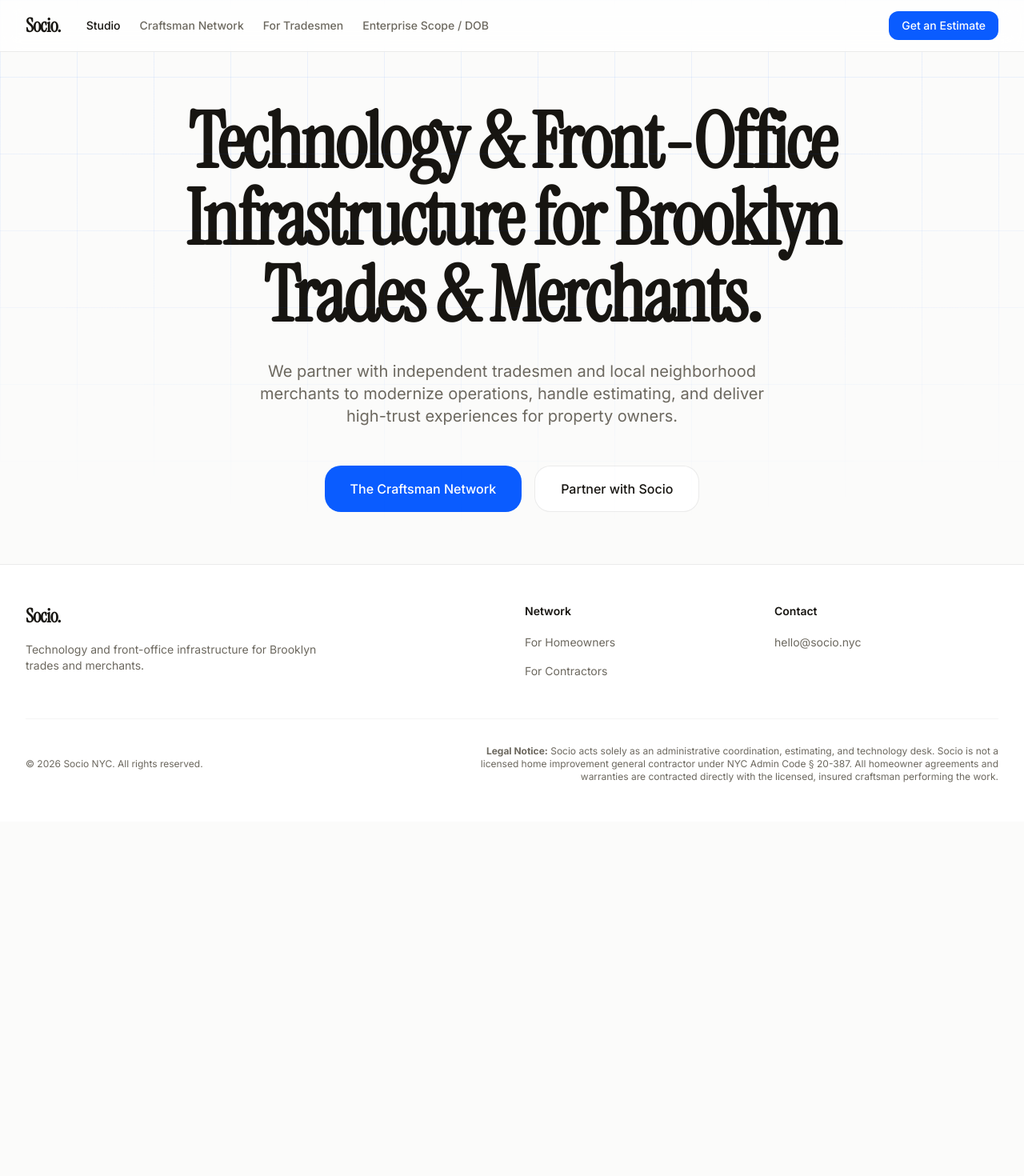
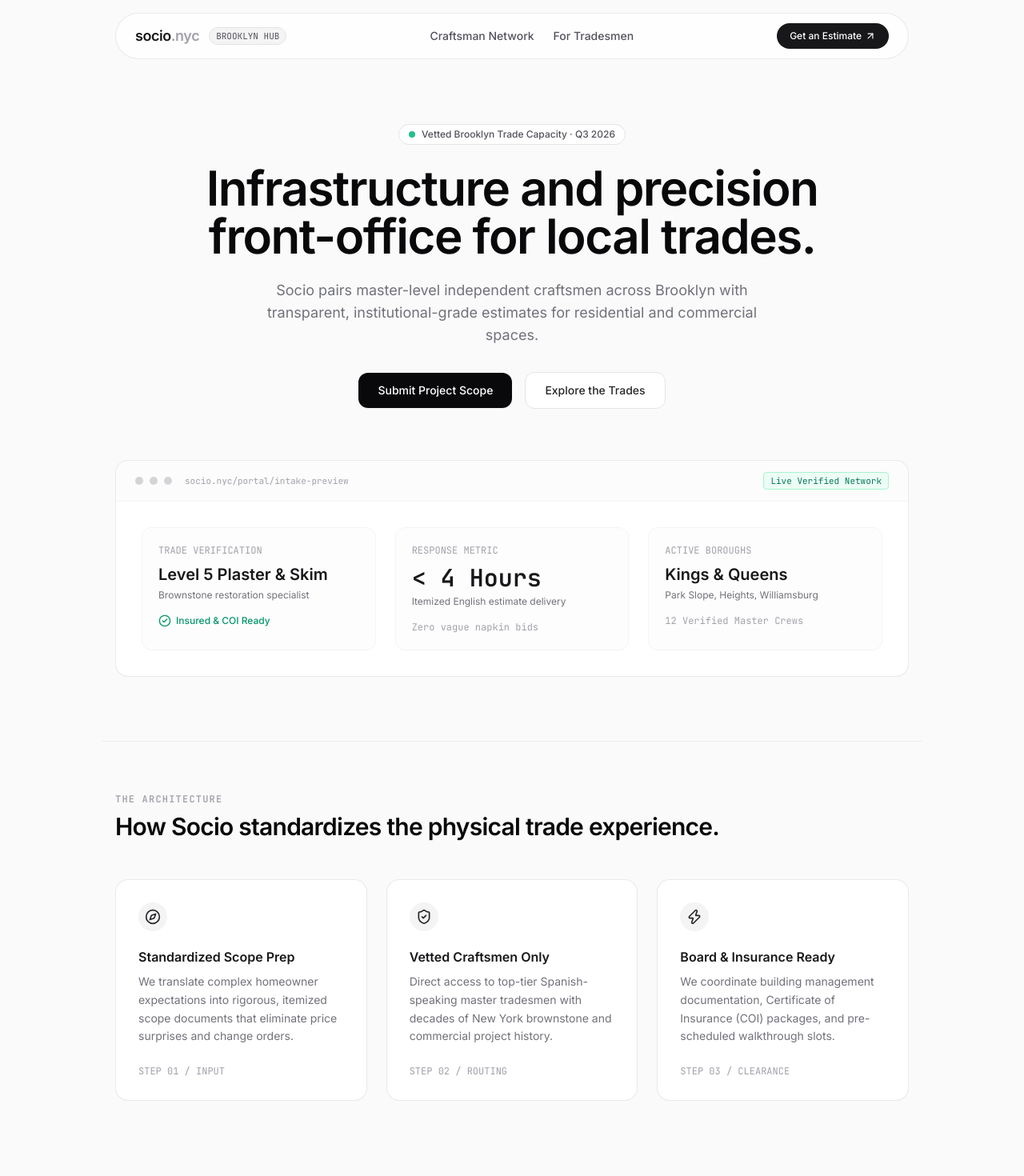
Before and after one commit to NickAiNYC/Socio, a Next.js app: page / in a window 1280 px wide. Shown: the top 1470 px of the page at 80% size. Before the commit the page ends 1027 px from the top, so only its background shows below. Built offline with nearby package versions, Linux system fonts and the light colour scheme.

Commit message:
feat: implement Makro bento UI system on homepage and global layout

```diff
--- a/app/(marketing)/page.tsx
+++ b/app/(marketing)/page.tsx
@@ -1,29 +1,137 @@
 import Link from "next/link";
+import { ShieldCheck, Zap, Compass, CheckCircle2 } from "lucide-react";
 
-export default function MarketingPage() {
+export default function HomePage() {
   return (
-    <div className="flex flex-col items-center justify-center min-h-[80vh] px-4 text-center">
-      <h1 className="font-display text-5xl md:text-7xl lg:text-8xl font-semibold tracking-tight text-ink max-w-4xl mx-auto leading-tight">
-        Technology &amp; Front-Office Infrastructure for Brooklyn Trades &amp; Merchants.
+    <div className="w-full">
+      {/* HERO SECTION */}
+      <section className="pt-24 pb-16 px-4 max-w-4xl mx-auto text-center">
+        <div className="inline-flex items-center gap-2 px-3 py-1 rounded-full border border-zinc-200 bg-white text-xs text-zinc-600 font-medium mb-6 shadow-2xs">
+          <span className="w-2 h-2 rounded-full bg-emerald-500 animate-pulse" />
+          Vetted Brooklyn Trade Capacity · Q3 2026
+        </div>
+
+        <h1 className="text-4xl sm:text-6xl font-semibold tracking-tight text-zinc-950 max-w-3xl mx-auto leading-[1.12]">
+          Infrastructure and precision front-office for local trades.
         </h1>
-      <p className="mt-8 max-w-2xl text-lg md:text-xl text-ink-soft font-sans mx-auto">
-        We partner with independent tradesmen and local neighborhood merchants to modernize operations, handle estimating, and deliver high-trust experiences for property owners.
+
+        <p className="mt-6 text-base sm:text-lg text-zinc-500 max-w-2xl mx-auto leading-relaxed">
+          Socio pairs master-level independent craftsmen across Brooklyn with transparent, institutional-grade estimates for residential and commercial spaces.
         </p>
 
-      <div className="mt-12 flex flex-col sm:flex-row gap-4">
+        <div className="mt-8 flex flex-wrap items-center justify-center gap-4">
+          <Link
+            href="/craft/estimate"
+            className="px-6 py-3 rounded-xl bg-zinc-950 text-white font-medium text-sm hover:bg-zinc-800 shadow-sm transition-all"
+          >
+            Submit Project Scope
+          </Link>
           <Link
             href="/craft"
-          className="inline-flex items-center justify-center px-8 py-4 text-base font-medium text-white bg-accent text-accent-ink rounded-lg hover:opacity-90 transition-colors"
+            className="px-6 py-3 rounded-xl bg-white border border-zinc-200 text-zinc-800 font-medium text-sm hover:bg-zinc-50 transition-colors"
           >
-          The Craftsman Network
-        </Link>
-        <Link
-          href="/contractors/join"
-          className="inline-flex items-center justify-center px-8 py-4 text-base font-medium text-ink bg-surface border border-hairline rounded-lg hover:bg-canvas transition-colors"
-        >
-          Partner with Socio
+            Explore the Trades
           </Link>
         </div>
+      </section>
+
+      {/* MOCK UI INTERFACE / PREVIEW CARD */}
+      <section className="max-w-5xl mx-auto px-4 pb-20">
+        <div className="bg-white border border-zinc-200/80 rounded-2xl shadow-xs overflow-hidden">
+          {/* Mock Browser Header */}
+          <div className="px-6 py-3.5 border-b border-zinc-100 bg-zinc-50/50 flex items-center justify-between text-xs text-zinc-500">
+            <div className="flex items-center gap-2">
+              <span className="w-2.5 h-2.5 rounded-full bg-zinc-300" />
+              <span className="w-2.5 h-2.5 rounded-full bg-zinc-300" />
+              <span className="w-2.5 h-2.5 rounded-full bg-zinc-300" />
+              <span className="ml-2 font-mono text-[11px] text-zinc-400">socio.nyc/portal/intake-preview</span>
+            </div>
+            <span className="font-mono text-[11px] bg-emerald-50 text-emerald-700 px-2 py-0.5 rounded border border-emerald-200">
+              Live Verified Network
+            </span>
+          </div>
+
+          {/* Mock Grid Inside Frame */}
+          <div className="p-8 grid grid-cols-1 md:grid-cols-3 gap-6">
+            <div className="p-5 rounded-xl border border-zinc-100 bg-zinc-50/40">
+              <p className="text-xs font-mono uppercase text-zinc-400">Trade Verification</p>
+              <p className="mt-2 text-xl font-semibold text-zinc-900">Level 5 Plaster & Skim</p>
+              <p className="text-xs text-zinc-500 mt-1">Brownstone restoration specialist</p>
+              <div className="mt-4 flex items-center gap-1.5 text-xs text-emerald-600 font-medium">
+                <CheckCircle2 className="w-4 h-4" /> Insured & COI Ready
+              </div>
+            </div>
+
+            <div className="p-5 rounded-xl border border-zinc-100 bg-zinc-50/40">
+              <p className="text-xs font-mono uppercase text-zinc-400">Response Metric</p>
+              <p className="mt-2 text-3xl font-semibold text-zinc-900 font-mono">&lt; 4 Hours</p>
+              <p className="text-xs text-zinc-500 mt-1">Itemized English estimate delivery</p>
+              <div className="mt-4 text-xs font-mono text-zinc-400">Zero vague napkin bids</div>
+            </div>
+
+            <div className="p-5 rounded-xl border border-zinc-100 bg-zinc-50/40">
+              <p className="text-xs font-mono uppercase text-zinc-400">Active Boroughs</p>
+              <p className="mt-2 text-xl font-semibold text-zinc-900">Kings & Queens</p>
+              <p className="text-xs text-zinc-500 mt-1">Park Slope, Heights, Williamsburg</p>
+              <div className="mt-4 text-xs font-mono text-zinc-400">12 Verified Master Crews</div>
+            </div>
+          </div>
+        </div>
+      </section>
+
+      {/* THE BENTO SECTION */}
+      <section className="max-w-5xl mx-auto px-4 py-16 border-t border-zinc-200/60">
+        <div className="mb-12">
+          <p className="text-xs font-semibold uppercase tracking-widest text-zinc-400 font-mono">The Architecture</p>
+          <h2 className="text-2xl sm:text-3xl font-semibold text-zinc-950 mt-2 tracking-tight">
+            How Socio standardizes the physical trade experience.
+          </h2>
+        </div>
+
+        <div className="grid grid-cols-1 md:grid-cols-3 gap-6">
+          {/* Bento Item 1 */}
+          <div className="bg-white border border-zinc-200/80 rounded-2xl p-7 flex flex-col justify-between shadow-2xs hover:border-zinc-300 transition-colors">
+            <div>
+              <div className="w-9 h-9 rounded-lg bg-zinc-100 flex items-center justify-center text-zinc-800 mb-5">
+                <Compass className="w-5 h-5" />
+              </div>
+              <h3 className="font-semibold text-zinc-900 text-base">Standardized Scope Prep</h3>
+              <p className="mt-2 text-sm text-zinc-500 leading-relaxed">
+                We translate complex homeowner expectations into rigorous, itemized scope documents that eliminate price surprises and change orders.
+              </p>
+            </div>
+            <span className="mt-6 text-xs font-mono text-zinc-400 uppercase">Step 01 / Input</span>
+          </div>
+
+          {/* Bento Item 2 */}
+          <div className="bg-white border border-zinc-200/80 rounded-2xl p-7 flex flex-col justify-between shadow-2xs hover:border-zinc-300 transition-colors">
+            <div>
+              <div className="w-9 h-9 rounded-lg bg-zinc-100 flex items-center justify-center text-zinc-800 mb-5">
+                <ShieldCheck className="w-5 h-5" />
+              </div>
+              <h3 className="font-semibold text-zinc-900 text-base">Vetted Craftsmen Only</h3>
+              <p className="mt-2 text-sm text-zinc-500 leading-relaxed">
+                Direct access to top-tier Spanish-speaking master tradesmen with decades of New York brownstone and commercial project history.
+              </p>
+            </div>
+            <span className="mt-6 text-xs font-mono text-zinc-400 uppercase">Step 02 / Routing</span>
+          </div>
+
+          {/* Bento Item 3 */}
+          <div className="bg-white border border-zinc-200/80 rounded-2xl p-7 flex flex-col justify-between shadow-2xs hover:border-zinc-300 transition-colors">
+            <div>
+              <div className="w-9 h-9 rounded-lg bg-zinc-100 flex items-center justify-center text-zinc-800 mb-5">
+                <Zap className="w-5 h-5" />
+              </div>
+              <h3 className="font-semibold text-zinc-900 text-base">Board & Insurance Ready</h3>
+              <p className="mt-2 text-sm text-zinc-500 leading-relaxed">
+                We coordinate building management documentation, Certificate of Insurance (COI) packages, and pre-scheduled walkthrough slots.
+              </p>
+            </div>
+            <span className="mt-6 text-xs font-mono text-zinc-400 uppercase">Step 03 / Clearance</span>
+          </div>
+        </div>
+      </section>
     </div>
   );
 }
--- a/app/layout.tsx
+++ b/app/layout.tsx
@@ -30,8 +30,7 @@ import Footer from "@/components/layout/Footer";
 export default function RootLayout({ children }: { children: React.ReactNode }) {
   return (
     <html lang="en" className={`${instrumentSerif.variable} ${inter.variable} ${jetbrainsMono.variable}`}>
-      <body className="bg-canvas font-sans text-ink antialiased selection:bg-accent selection:text-canvas flex min-h-screen flex-col">
-        <div className="registration" />
+      <body className="bg-zinc-50 text-zinc-900 selection:bg-zinc-200 font-sans antialiased flex min-h-screen flex-col">
         <Header />
         <main className="flex-1 flex flex-col">
           <SmoothScroll>
--- a/components/layout/Footer.tsx
+++ b/components/layout/Footer.tsx
@@ -2,53 +2,17 @@ import Link from "next/link";
 
 export default function Footer() {
   return (
-    <footer className="border-t border-hairline bg-surface py-12">
-      <div className="mx-auto max-w-7xl px-4 sm:px-6 lg:px-8">
-        <div className="grid grid-cols-1 gap-8 md:grid-cols-4">
-          <div className="col-span-1 md:col-span-2">
-            <Link href="/" className="font-display text-2xl font-semibold tracking-tight text-ink">
-              Socio.
-            </Link>
-            <p className="mt-4 text-sm text-ink-soft max-w-sm">
-              Technology and front-office infrastructure for Brooklyn trades and merchants.
-            </p>
-          </div>
-          <div>
-            <h3 className="font-sans text-sm font-semibold text-ink">Network</h3>
-            <ul className="mt-4 space-y-3">
-              <li>
-                <Link href="/craft" className="text-sm text-ink-soft hover:text-ink">
-                  For Homeowners
-                </Link>
-              </li>
-              <li>
-                <Link href="/contractors/join" className="text-sm text-ink-soft hover:text-ink">
-                  For Contractors
-                </Link>
-              </li>
-            </ul>
-          </div>
-          <div>
-            <h3 className="font-sans text-sm font-semibold text-ink">Contact</h3>
-            <ul className="mt-4 space-y-3">
-              <li>
-                <a href="mailto:hello@socio.nyc" className="text-sm text-ink-soft hover:text-ink">
-                  hello@socio.nyc
-                </a>
-              </li>
-            </ul>
-          </div>
+    <footer className="border-t border-zinc-200 bg-white py-12 px-4 mt-20">
+      <div className="max-w-5xl mx-auto flex flex-col sm:flex-row items-center justify-between gap-6 text-xs text-zinc-500">
+        <div className="flex items-center gap-2">
+          <Link href="/" className="font-semibold text-zinc-900 hover:text-zinc-700">socio.nyc</Link>
+          <span>— Technology & Front-Office Infrastructure</span>
         </div>
 
-        <div className="mt-12 border-t border-neutral-100 pt-8 flex flex-col md:flex-row justify-between items-start md:items-center gap-4">
-          <p className="text-xs text-ink-soft">
-            &copy; {new Date().getFullYear()} Socio NYC. All rights reserved.
-          </p>
-          <div className="text-xs text-ink-soft max-w-2xl text-left md:text-right">
-            <strong>Legal Notice:</strong> Socio acts solely as an administrative coordination, estimating, and technology desk.
-            Socio is not a licensed home improvement general contractor under NYC Admin Code § 20-387.
-            All homeowner agreements and warranties are contracted directly with the licensed, insured craftsman performing the work.
-          </div>
+        <div className="flex items-center gap-6">
+          <Link href="/craft" className="hover:text-zinc-900 transition-colors">Craftsman Network</Link>
+          <Link href="/contractors/join" className="hover:text-zinc-900 transition-colors">Contractors</Link>
+          <Link href="/variance" className="hover:text-zinc-900 transition-colors text-zinc-400">Enterprise Scope</Link>
         </div>
       </div>
     </footer>
--- a/components/layout/Header.tsx
+++ b/components/layout/Header.tsx
@@ -2,58 +2,45 @@
 
 import Link from "next/link";
 import { usePathname } from "next/navigation";
+import { ArrowUpRight } from "lucide-react";
 
 export default function Header() {
   const pathname = usePathname();
 
   return (
-    <header className="sticky top-0 z-50 w-full border-b border-hairline bg-surface/80 backdrop-blur-md">
-      <div className="mx-auto flex h-16 max-w-7xl items-center justify-between px-4 sm:px-6 lg:px-8">
-        <div className="flex items-center gap-8">
-          <Link href="/" className="font-display text-2xl font-semibold tracking-tight text-ink">
-            Socio.
+    <header className="sticky top-4 z-50 max-w-5xl mx-auto px-4 w-full">
+      <div className="bg-white/80 backdrop-blur-md border border-zinc-200/80 shadow-xs rounded-full px-6 py-3 flex items-center justify-between">
+        <div className="flex items-center gap-3">
+          <Link href="/" className="font-semibold tracking-tight text-zinc-900 text-lg">
+            socio<span className="text-zinc-400">.nyc</span>
           </Link>
-          <nav className="hidden md:flex items-center gap-6">
-            <Link
-              href="/"
-              className={`text-sm font-medium transition-colors hover:text-ink ${
-                pathname === "/" ? "text-ink" : "text-ink-soft"
-              }`}
-            >
-              Studio
-            </Link>
+          <span className="hidden sm:inline-block text-[11px] font-mono uppercase bg-zinc-100 text-zinc-600 px-2 py-0.5 rounded-full border border-zinc-200">
+            Brooklyn Hub
+          </span>
+        </div>
+
+        <nav className="hidden md:flex items-center gap-6 text-sm font-medium text-zinc-600">
           <Link
             href="/craft"
-              className={`text-sm font-medium transition-colors hover:text-ink ${
-                pathname === "/craft" || pathname?.startsWith("/craft/") ? "text-ink" : "text-ink-soft"
-              }`}
+            className={`transition-colors ${pathname?.startsWith("/craft") ? "text-zinc-950" : "hover:text-zinc-950"}`}
           >
             Craftsman Network
           </Link>
           <Link
             href="/contractors/join"
-              className={`text-sm font-medium transition-colors hover:text-ink ${
-                pathname?.startsWith("/contractors/") ? "text-ink" : "text-ink-soft"
-              }`}
+            className={`transition-colors ${pathname?.startsWith("/contractors") ? "text-zinc-950" : "hover:text-zinc-950"}`}
           >
             For Tradesmen
           </Link>
-            <Link
-              href="/variance"
-              className={`text-sm font-medium transition-colors hover:text-ink ${
-                pathname?.startsWith("/variance") ? "text-ink" : "text-ink-soft"
-              }`}
-            >
-              Enterprise Scope / DOB
-            </Link>
         </nav>
-        </div>
-        <div className="flex items-center gap-4">
+
+        <div className="flex items-center gap-3">
           <Link
             href="/craft/estimate"
-            className="rounded-md bg-accent text-accent-ink px-4 py-2 text-sm font-medium text-white transition-colors hover:opacity-90"
+            className="text-xs font-medium bg-zinc-900 text-white px-4 py-2 rounded-full hover:bg-zinc-800 transition-colors flex items-center gap-1"
           >
             Get an Estimate
+            <ArrowUpRight className="w-3.5 h-3.5" />
           </Link>
         </div>
       </div>
--- a/package.json
+++ b/package.json
@@ -12,6 +12,7 @@
     "framer-motion": "^13.2.0",
     "gsap": "^3.15.0",
     "lenis": "^1.3.26",
+    "lucide-react": "^1.41.0",
     "next": "^15.5.25",
     "react": "^18.3.1",
     "react-dom": "^18.3.1"
```
Also changed, not shown: 1 other file (tests, documents, lock files or other folders). Lines whose indentation alone changed are shown as unchanged.
